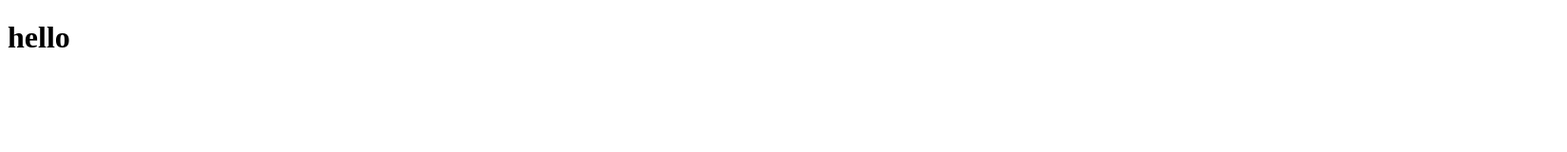
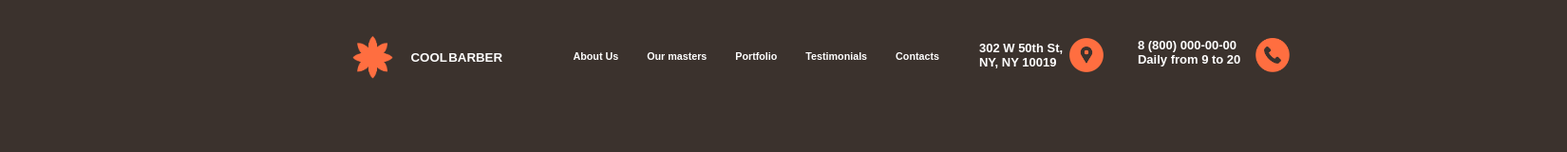
Before and after one commit to Salohiddin06/hi, a plain HTML site: page index.html in a window 1280 px wide. Shown: the whole page at 95% size, 1650 px wide, since content can reach past the window. Drawn offline with Linux system fonts and the light colour scheme.

Commit message:
commit 2

```diff
--- a/index.html
+++ b/index.html
@@ -5,8 +5,21 @@
     <meta http-equiv="X-UA-Compatible" content="IE=edge">
     <meta name="viewport" content="width=device-width, initial-scale=1.0">
     <title>Document</title>
+    <link rel="stylesheet" href="./styles/style.css">
 </head>
 <body>
-    <h1>hello</h1>
+
+        <header class="header">
+            <div class="no"> <div ><img class="logo" src="./Screenshot_1.png" alt=""></div>
+            <div ><h5 class="h2 float">COOL BARBER</h5></div>
+            <div ><h6 class="h3 float">About Us</h6></div>
+            <div ><h6 class="h4 float">Our masters</h6></div>
+            <div ><h6 class="h5 float">Portfolio</h6></div><h6 class="h6 float">Testimonials</h6><h6 class="h7 float">Contacts</h6><div><h6 class="h8 float">302 W 50th St,<br> NY, NY 10019</h6></div><div><img class="logo2" src="./Screenshot_3.png" alt=""></div><div><h5 class="h9 float">8 (800) 000-00-00 <br> Daily from 9 to 20</h5></div>
+            <div><img class="logo3" src="./Screenshot_2.png" alt=""></div></div>
+
+
+
+        </header>
+
 </body>
 </html>
--- /dev/null
+++ b/styles/style.css
@@ -0,0 +1,120 @@
+*{
+    margin: 0px;
+    padding: 0px;
+    box-sizing: border-box;
+}
+body{
+    background: #3B322D;
+}
+
+.header{
+
+    height: 1020px;
+    background:#3B322D;
+    width: 1000px;
+
+}
+.logo{
+    height: 44.63px;
+    width: 42.63;
+    margin-top: 38px;
+    margin-left: 1.19px;
+    float: left;
+
+}
+.no{
+    width: 1280px;
+    height: 120px;
+    background:#3B322D;
+    margin-left: 370px;
+}
+.h2{
+
+ margin-top: 50.5px;
+ margin-left: 18.19px;
+ width: 101px;
+ height: 24px;
+ word-spacing: -2px;
+ font-family: Arial;
+ line-height: 20px;
+ color:rgb(255, 255, 255);
+ font-weight: bold;
+ letter-spacing: 0px
+}
+.h3{
+    margin-top: 53px;
+    margin-left: 70px;
+
+    font-family: Arial, Helvetica, sans-serif;
+    color: rgb(255, 255, 255);
+    font-weight: bolder;
+}
+.h4{
+
+ font-family: Arial, Helvetica, sans-serif;
+ color: rgb(255, 255, 255);
+ margin-top: 53px;
+ margin-left: 30px;
+ font-weight: bolder;
+}
+.h5{
+
+    font-family: Arial, Helvetica, sans-serif;
+    color: rgb(255, 255, 255);
+    margin-top: 53px;
+ margin-left: 30px;
+ font-weight: bolder;
+
+}
+.h6{
+
+    font-family: Arial, Helvetica, sans-serif;
+    color: rgb(255, 255, 255);
+    margin-top: 53px;
+ margin-left: 30px;
+ font-weight: bolder;
+}
+.h7{
+
+    font-family: Arial, Helvetica, sans-serif;
+    color: rgb(255, 255, 255);
+    margin-top: 53px;
+ margin-left: 30px;
+ font-weight: bolder;
+}
+.float{
+ float: left;
+}
+.h8{
+    height: 38px;
+    width: 105px;
+    margin-left: 42px;
+    margin-top: 43px;
+    font-family: Arial, Helvetica, sans-serif;
+    font-size: small;
+    color: white;
+
+
+}
+.logo2{
+    margin-left: -10px;
+    margin-top: 40px;
+    height: 36px;
+    width: 36px;
+    float: left;
+}
+.h9{
+    margin-top: 40px;
+    font-family: Arial, Helvetica, sans-serif;
+    font-size: small;
+    margin-left: 36px;
+    color: white;
+
+}
+.logo3{
+    margin-left: 16px;
+    margin-top: 40px;
+    height: 36px;
+    width: 36px;
+    float: left;
+}
```
Also changed, not shown: Screenshot_1.png (added), Screenshot_2.png (added), Screenshot_3.png (added), Screenshot_8.png (added).
